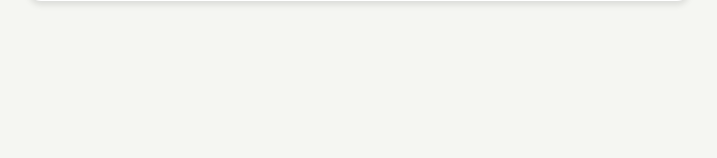
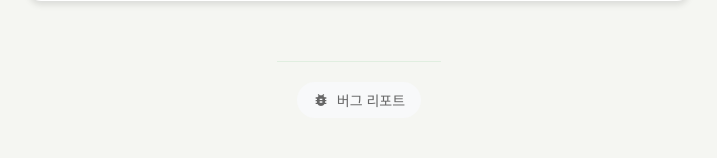
Before and after one commit to positivehun/BarcDog, a Flask app: page / in a window 1280 px wide. Shown: the part 1055-1213 px from the top of the page, without its empty margins (281-998 px from the left). Before the commit the page ends 1060 px from the top, so only its background shows below. Run offline with Flask 3, Linux system fonts and the light colour scheme.

Commit message:
feat: 버그리포트 추가

```diff
--- a/templates/index.html
+++ b/templates/index.html
@@ -118,6 +118,31 @@
             font-size: 28px;
             font-weight: 600;
         }
+        .footer {
+            margin-top: 40px;
+            padding: 20px;
+            text-align: center;
+            border-top: 1px solid rgba(40, 167, 69, 0.1);
+        }
+        .bug-report {
+            display: inline-flex;
+            align-items: center;
+            padding: 8px 16px;
+            background-color: #f8f9fa;
+            border-radius: 20px;
+            color: #666;
+            text-decoration: none;
+            font-size: 14px;
+            transition: all 0.3s ease;
+        }
+        .bug-report:hover {
+            background-color: #e9ecef;
+            transform: translateY(-2px);
+        }
+        .bug-report svg {
+            margin-right: 8px;
+            fill: #666;
+        }
     </style>
 </head>
 <body>
@@ -141,6 +166,15 @@
             <div id="helpText" class="help-text"></div>
             <button type="submit">코드 생성</button>
         </form>
+    </div>
+
+    <div class="footer">
+        <a href="mailto:jihun3104@gmail.com?subject=BarcDog 버그 리포트&body=발견하신 버그에 대해 설명해주세요.%0A%0A1. 어떤 상황에서 발생했나요?%0A%0A2. 예상한 결과는 무엇인가요?%0A%0A3. 실제 결과는 무엇인가요?%0A%0A4. 추가 정보나 스크린샷이 있다면 첨부해주세요." class="bug-report">
+            <svg xmlns="http://www.w3.org/2000/svg" width="16" height="16" viewBox="0 0 24 24">
+                <path d="M20 8h-2.81c-.45-.78-1.07-1.45-1.82-1.96L17 4.41 15.59 3l-2.17 2.17C12.96 5.06 12.49 5 12 5c-.49 0-.96.06-1.41.17L8.41 3 7 4.41l1.62 1.63C7.88 6.55 7.26 7.22 6.81 8H4v2h2.09c-.05.33-.09.66-.09 1v1H4v2h2v1c0 .34.04.67.09 1H4v2h2.81c1.04 1.79 2.97 3 5.19 3s4.15-1.21 5.19-3H20v-2h-2.09c.05-.33.09-.66.09-1v-1h2v-2h-2v-1c0-.34-.04-.67-.09-1H20V8zm-6 8h-4v-2h4v2zm0-4h-4v-2h4v2z"/>
+            </svg>
+            버그 리포트
+        </a>
     </div>
 
     <script>
```
Also changed, not shown: templates/result.html (+33 -0 lines).
